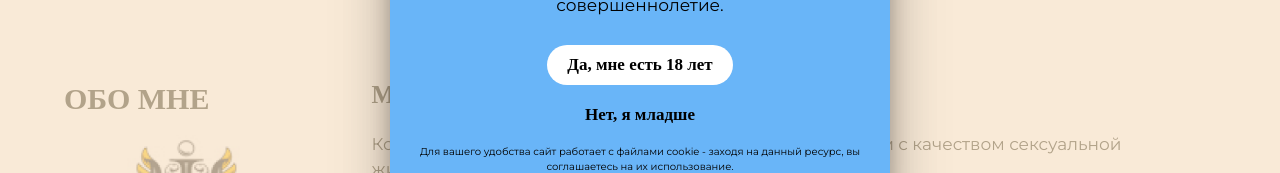
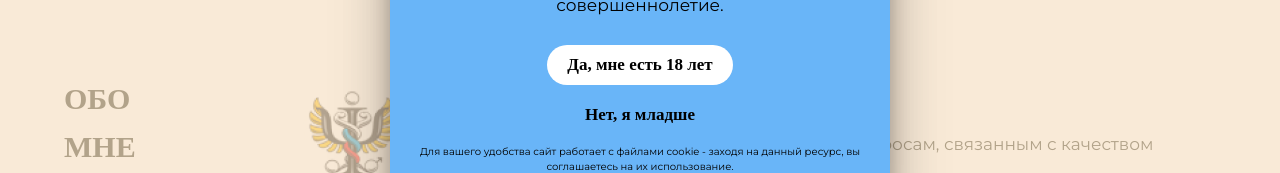
Before and after one commit to StoneTanya/psychologist-app, a React (Vite) app: page / in a window 1280 px wide. Shown: the part 463-636 px from the top of the page. Built offline with nearby package versions, Linux system fonts and the light colour scheme; a web font is replaced by a local one.

Commit message:
removes the title from the left-block

```diff
--- a/src/components/blocks/about/about.jsx
+++ b/src/components/blocks/about/about.jsx
@@ -9,8 +9,8 @@ function About() {
     <section className={styles.about}>
       <Container>
         <div className={styles.about__wrapper}>
+          <Title level={TitleLevel.H2}>ОБО МНЕ</Title>
           <div className={styles.about__left}>
-            <Title level={TitleLevel.H2}>ОБО МНЕ</Title>
             <div className={styles.about__img}>
               <img src={aboutLogo} alt="Логотип Ассоциации сексологов РФ" />
             </div>
```
